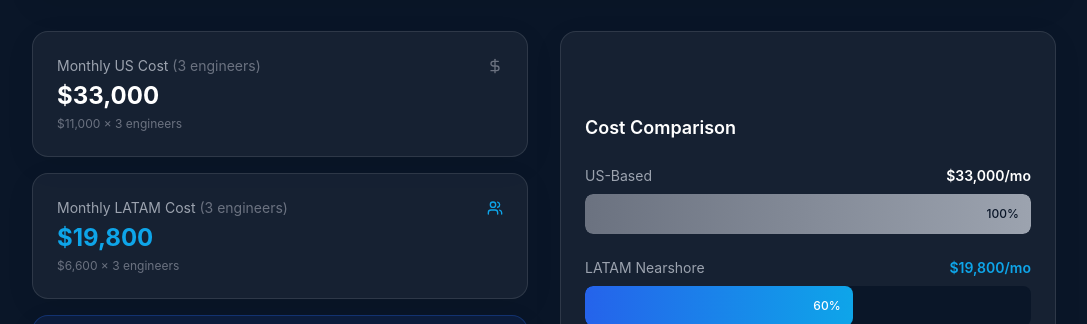
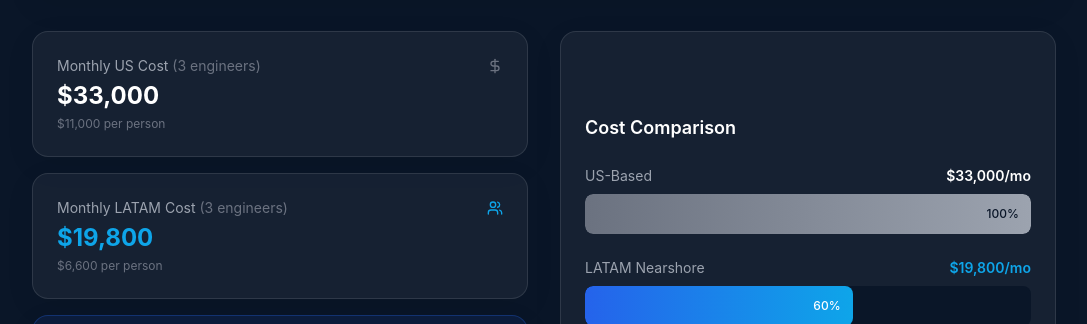
Before and after one commit to csorto2263/SMarDevs, a Next.js app: page /savings-calculator in a window 1280 px wide. Shown: the part 839-1163 px from the top of the page, without its empty margins (96-1183 px from the left). Built offline with nearby package versions, Linux system fonts and the light colour scheme.

Commit message:
Show 'per person' on individual cost line in calculator

```diff
--- a/src/app/savings-calculator/page.tsx
+++ b/src/app/savings-calculator/page.tsx
@@ -231,7 +231,7 @@ export default function SavingsCalculatorPage() {
                     </div>
                     <p className="text-2xl font-bold text-white">{formatCurrency(monthlyUS)}</p>
                     <p className="text-xs text-gray-500 mt-1">
-                      {formatCurrency(data.us)} &times; {hires} {hires === 1 ? "engineer" : "engineers"}
+                      {formatCurrency(data.us)} per person
                     </p>
                   </div>
 
@@ -244,7 +244,7 @@ export default function SavingsCalculatorPage() {
                       {formatCurrency(monthlyLATAM)}
                     </p>
                     <p className="text-xs text-gray-500 mt-1">
-                      {formatCurrency(data.latam)} &times; {hires} {hires === 1 ? "engineer" : "engineers"}
+                      {formatCurrency(data.latam)} per person
                     </p>
                   </div>
 
```
